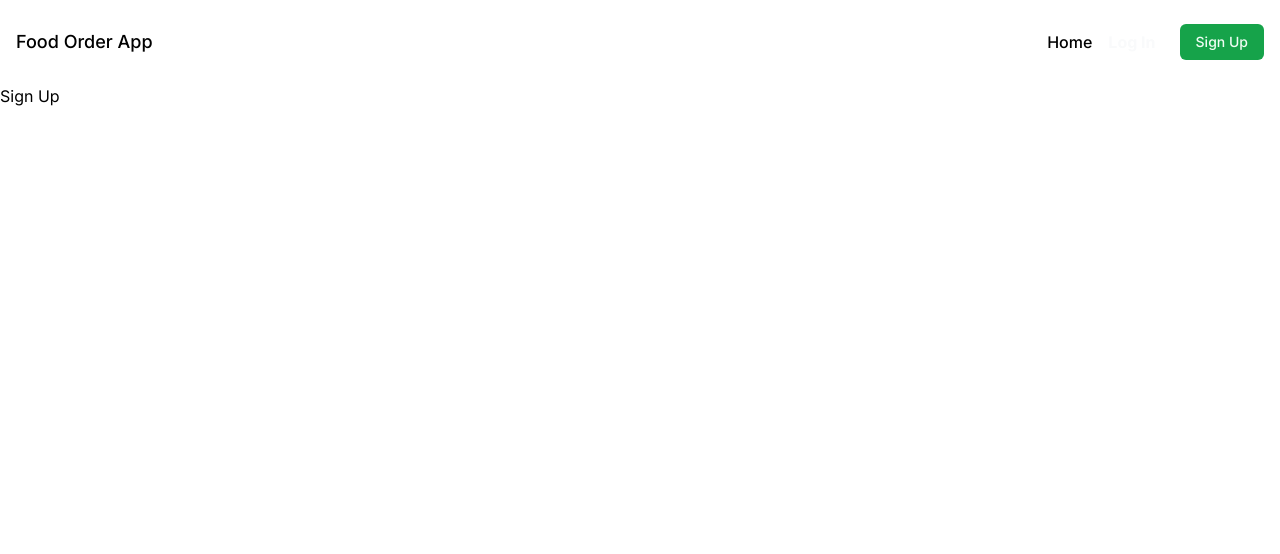
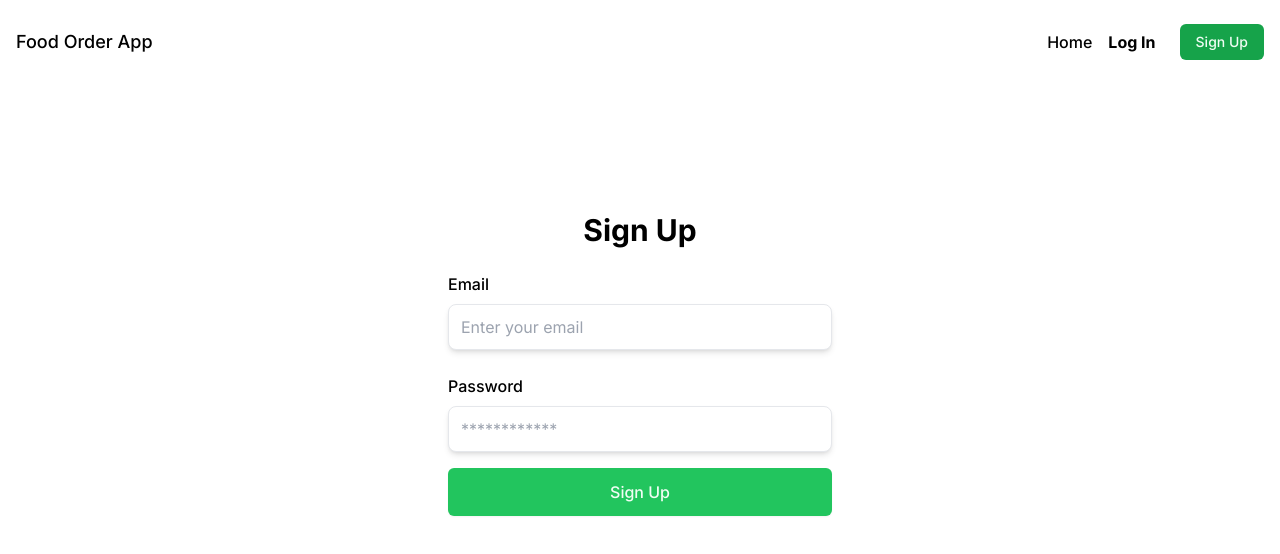
Before and after one commit to kncalderong/food-advisor-strapi-front, a Next.js app: page /register in a window 1280 px wide. Shown: the top 554 px of the page. Built offline with nearby package versions, Linux system fonts and the light colour scheme.

Commit message:
feat: register page  and logic added in frontend

```diff
--- a/src/app/register/page.tsx
+++ b/src/app/register/page.tsx
@@ -1,8 +1,62 @@
+'use client'
+
+import { useAppContext } from '@/context/appContext'
+import { useRouter } from 'next/navigation'
+import { gql, useMutation } from '@apollo/client'
+import Cookie from 'js-cookie'
+import Form from '@/components/Form'
+import Loader from '@/components/Loader'
+import { useState } from 'react'
+import { FormDataType } from '@/types/SignupForm.d'
+
+const REGISTER_MUTATION = gql`
+  mutation Register($username: String!, $email: String!, $password: String!) {
+    register(
+      input: { username: $username, email: $email, password: $password }
+    ) {
+      jwt
+      user {
+        username
+        email
+      }
+    }
+  }
+`
+
 const Register = () => {
+  const router = useRouter()
+  const { setupUser } = useAppContext()
+
+  const [formData, setFormData] = useState<FormDataType>({
+    email: '',
+    password: '',
+  })
+  const [registerMutation, { loading, error }] = useMutation(REGISTER_MUTATION)
+
+  const handleRegister = async () => {
+    const { email, password } = formData
+    const { data } = await registerMutation({
+      variables: { username: email, email: email, password },
+    })
+    console.log('data on register page: ', data)
+    if (data?.register.user) {
+      setupUser(data.register.user)
+      router.push('/')
+      Cookie.set('token', data.register.jwt)
+    }
+  }
+
+  if (loading) return <Loader />
+
   return (
-    <div>
-      <h1>Sign Up</h1>
-    </div>
+    <Form
+      title='Sign Up'
+      buttonText='Sign Up'
+      formData={formData}
+      setFormData={setFormData}
+      callback={handleRegister}
+      error={error}
+    />
   )
 }
 
--- /dev/null
+++ b/src/components/Form.tsx
@@ -0,0 +1,84 @@
+import { FormDataType } from '@/types/SignupForm.d'
+import { ApolloError } from '@apollo/client'
+import React from 'react'
+
+const Form = ({
+  title,
+  buttonText,
+  formData,
+  setFormData,
+  callback,
+  error,
+}: {
+  title: string
+  buttonText: string
+  formData: FormDataType
+  setFormData: React.Dispatch<FormDataType>
+  callback: () => void
+  error: ApolloError | undefined
+}) => {
+  return (
+    <section className='py-24 md:py-32 bg-white'>
+      <div className='container px-4 mx-auto'>
+        <div className='max-w-sm mx-auto'>
+          <div className='mb-6 text-center'>
+            <h3 className='mb-4 text-2xl md:text-3xl font-bold'>{title}</h3>
+          </div>
+          <form onSubmit={callback}>
+            <div className='mb-6'>
+              <label
+                className='block mb-2 text-coolGray-800 font-medium'
+                htmlFor='email'
+              >
+                Email
+              </label>
+              <input
+                id='email'
+                className='appearance-none block w-full p-3 leading-5 text-gray-900 border border-gray-200 rounded-lg shadow-md placeholder-text-gray-400 focus:outline-none focus:ring-2 focus:ring-green-500 focus:ring-opacity-50'
+                type='email'
+                name='email'
+                placeholder='Enter your email'
+                value={formData.email}
+                onChange={(e) =>
+                  setFormData({ ...formData, email: e.target.value })
+                }
+              />
+            </div>
+            <div className='mb-4'>
+              <label
+                className='block mb-2 text-coolGray-800 font-medium'
+                htmlFor='password'
+              >
+                Password
+              </label>
+              <input
+                id='password'
+                className='appearance-none block w-full p-3 leading-5 text-gray-900 border border-gray-200 rounded-lg shadow-md placeholder-text-gray-400 focus:outline-none focus:ring-2 focus:ring-green-500 focus:ring-opacity-50'
+                type='password'
+                name='password'
+                placeholder='************'
+                value={formData.password}
+                onChange={(e) =>
+                  setFormData({ ...formData, password: e.target.value })
+                }
+              />
+            </div>
+            {error && (
+              <div className='text-center my-4 text-red-600'>
+                Error: {error.message}
+              </div>
+            )}
+            <button
+              className='inline-block py-3 px-7 mb-6 w-full text-base text-green-50 font-medium text-center leading-6 bg-green-500 hover:bg-green-600 focus:ring-2 focus:ring-green-500 focus:ring-opacity-50 rounded-md shadow-sm'
+              type='submit'
+            >
+              {buttonText}
+            </button>
+          </form>
+        </div>
+      </div>
+    </section>
+  )
+}
+
+export default Form
--- a/src/components/Header.tsx
+++ b/src/components/Header.tsx
@@ -1,4 +1,4 @@
-'use-client'
+'use client'
 
 import { useAppContext } from '@/context/appContext'
 import Link from 'next/link'
@@ -19,7 +19,7 @@ const Header = () => {
       <div className='flex justify-between items-center w-full'>
         <div className='xl:w-1/3'>
           <Link
-            className='block text-lg max-w-max ext-coolGray-500 hover:text-coolGray-900 font-medium'
+            className='block text-lg max-w-max text-coolGray-500 hover:text-coolGray-900 font-medium'
             href='/'
           >
             Food Order App
@@ -37,7 +37,7 @@ const Header = () => {
             <div className='hxl:block'>
               {user ? (
                 <div className='flex items-center justify-end'>
-                  <span className='inline-block py-2 px-4 mr-2 leading-5 text-gray-50  hover:text-gray-100 bg-transparent font-medium rounded-md'>
+                  <span className='inline-block py-2 px-4 mr-2 leading-5 text-coolGray-500 hover:text-coolGray-900 bg-transparent font-medium rounded-md'>
                     {user.username}
                   </span>
                   <button
@@ -50,7 +50,7 @@ const Header = () => {
               ) : (
                 <div className='flex items-center justify-end'>
                   <Link
-                    className='inline-block py-2 px-4 mr-2 leading-5 text-gray-50  hover:text-yellow-200 font-bold bg-transparent rounded-md'
+                    className='inline-block py-2 px-4 mr-2 leading-5 text-coolGray-500 hover:text-coolGray-900 font-bold bg-transparent rounded-md'
                     href='/login'
                   >
                     Log In
--- /dev/null
+++ b/src/types/SignupForm.d.ts
@@ -0,0 +1,4 @@
+export interface FormDataType {
+  email: string
+  password: string
+}
```
